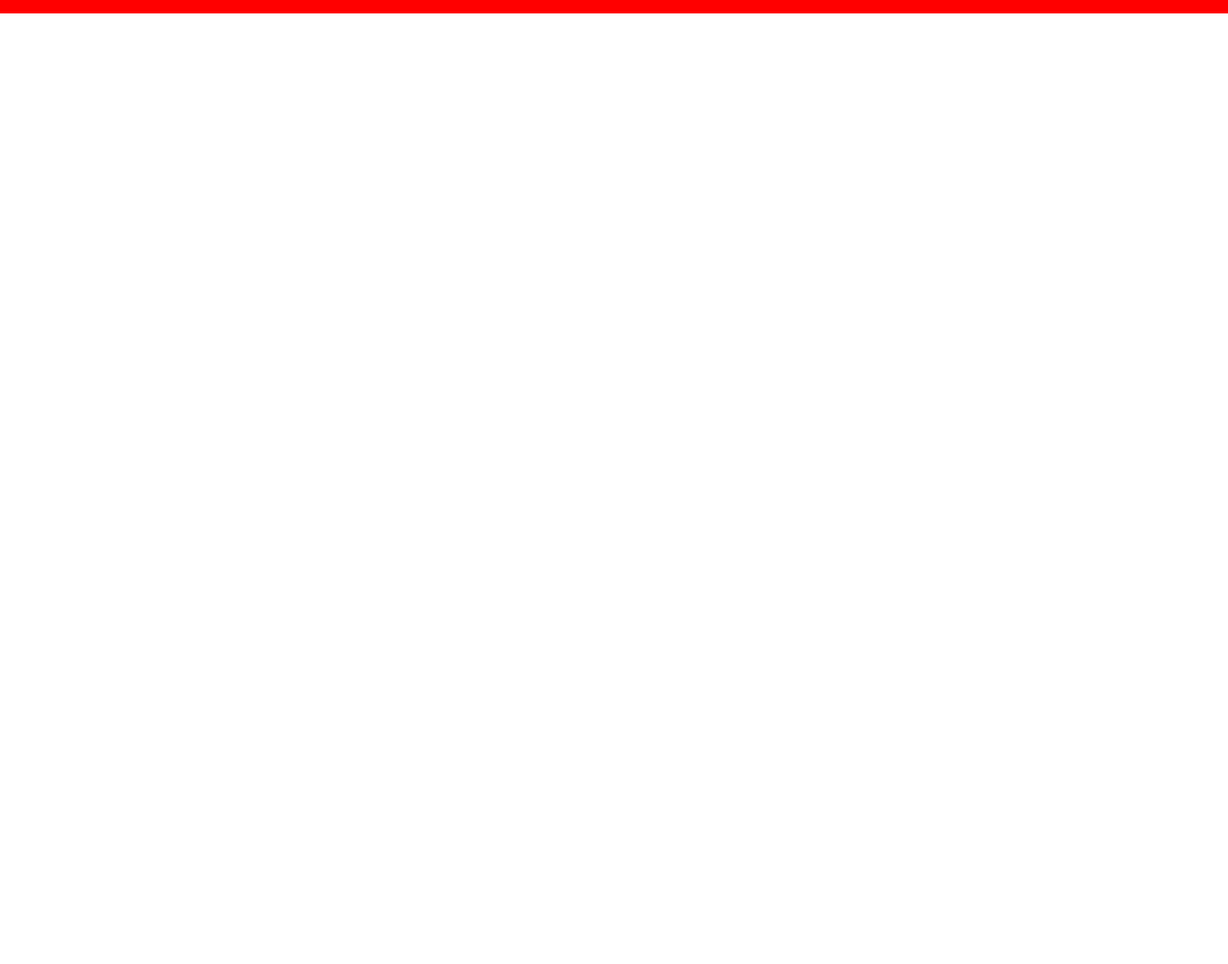
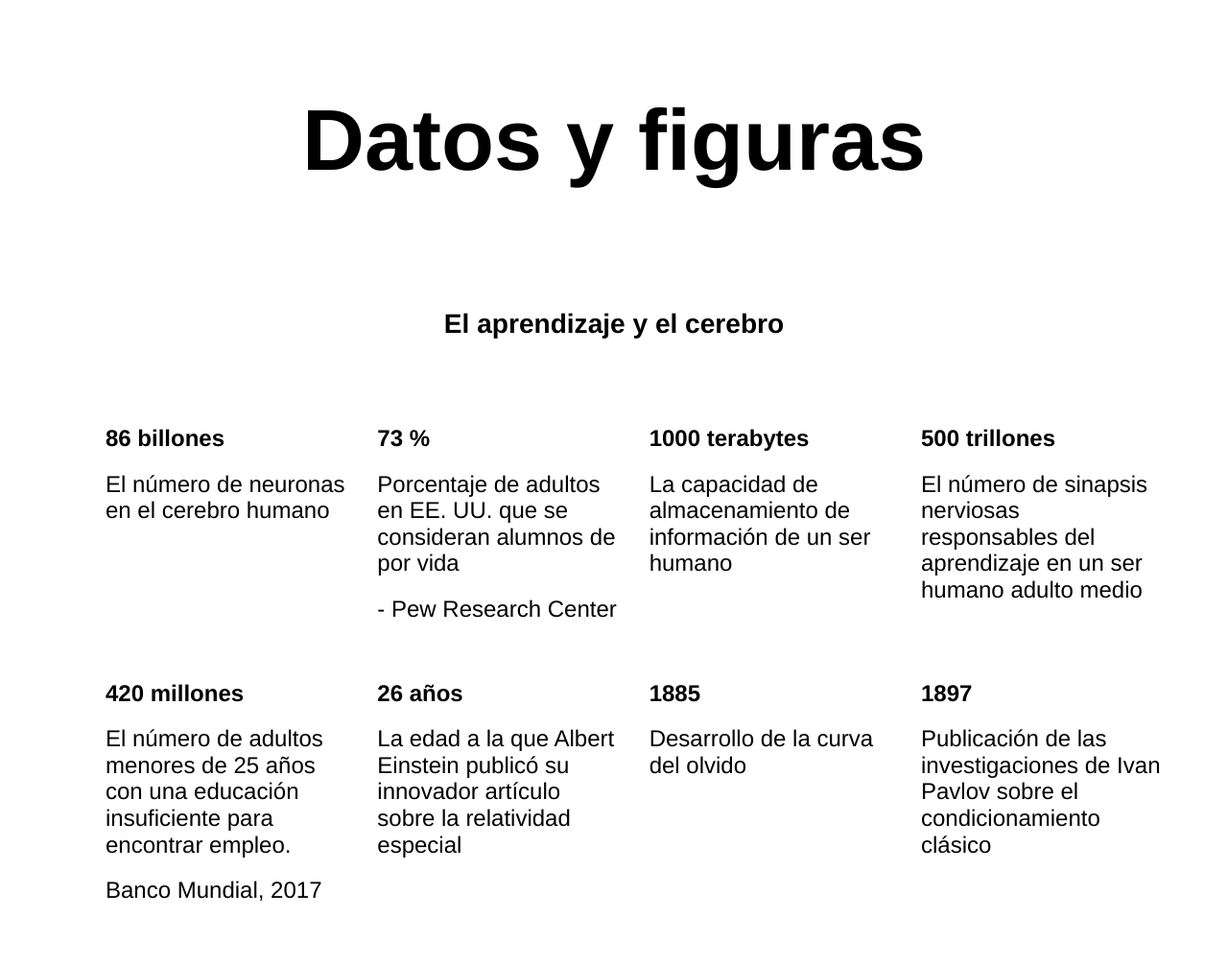
Before and after one commit to JulioEVA/web_project_1_es, a plain HTML site: page index.html in a window 1280 px wide. Shown: the whole page at 96% size. Before the commit the page ends 800 px from the top, so only its background shows below. Drawn offline with Linux system fonts and the light colour scheme.

Commit message:
Add HTML & CSS structure for the digits section

```diff
--- a/index.html
+++ b/index.html
@@ -9,7 +9,7 @@
   </head>
   <body>
     <div class="page">
-<!--       <header class="header">
+      <!--       <header class="header">
         <img
           class="logo logo_place_header"
           src="./images/logo_place_header.png"
@@ -30,10 +30,10 @@
           alt="A white haired person standing atop of a mountain"
         />
         <div class="header__square"></div>
-      </header>
+      </header> -->
 
       <main class="content">
-        <section class="description">
+        <!--         <section class="description">
           <div class="two-columns">
             <div class="two-columns__brief">
               El principal problema de la educación
@@ -70,8 +70,66 @@
         </section> -->
 
         <section class="digits">
+          <div class="section-title">
+            <h2>Datos y figuras</h2>
+          </div>
+          <div class="section-subtitle">
+            <h3>El aprendizaje y el cerebro</h3>
+          </div>
 
-
+          <ul class="table">
+            <li class="cell">
+              <h4 class="heading">86 billones</h4>
+              <p class="text">El número de neuronas en el cerebro humano</p>
+            </li>
+            <li class="cell">
+              <h4 class="heading">73 %</h4>
+              <p class="text">
+                Porcentaje de adultos en EE. UU. que se consideran alumnos de
+                por vida
+              </p>
+              <p class="text">- Pew Research Center</p>
+            </li>
+            <li class="cell">
+              <h4 class="heading">1000 terabytes</h4>
+              <p class="text">
+                La capacidad de almacenamiento de información de un ser humano
+              </p>
+            </li>
+            <li class="cell">
+              <h4 class="heading">500 trillones</h4>
+              <p class="text">
+                El número de sinapsis nerviosas responsables del aprendizaje en
+                un ser humano adulto medio
+              </p>
+            </li>
+            <li class="cell">
+              <h4 class="heading">420 millones</h4>
+              <p class="text">
+                El número de adultos menores de 25 años con una educación
+                insuficiente para encontrar empleo.
+              </p>
+              <p class="text">Banco Mundial, 2017</p>
+            </li>
+            <li class="cell">
+              <h4 class="heading">26 años</h4>
+              <p class="text">
+                La edad a la que Albert Einstein publicó su innovador artículo
+                sobre la relatividad especial
+              </p>
+            </li>
+            <li class="cell">
+              <h4 class="heading">1885</h4>
+              <p class="text">Desarrollo de la curva del olvido</p>
+            </li>
+            <li class="cell">
+              <h4 class="heading">1897</h4>
+              <p class="text">
+                Publicación de las investigaciones de Ivan Pavlov sobre el
+                condicionamiento clásico
+              </p>
+            </li>
+          </ul>
         </section>
 
         <section class="feynman"></section>
--- a/styles/style.css
+++ b/styles/style.css
@@ -1,6 +1,6 @@
-* {
+/* * {
   border: 1px solid red;
-}
+} */
 
 p {
   margin: 0;
@@ -123,6 +123,64 @@ p {
   font-weight: bold;
 }
 
+.digits {
+  display: flex;
+  flex-direction: column;
+  justify-content: space-around;
+}
+
+.section-title {
+  display: flex;
+  justify-content: center;
+  width: 60%;
+  margin: 20px auto;
+
+  line-height: 1.15;
+  font-size: 60px;
+  font-weight: bold;
+}
+
+.section-subtitle {
+  display: flex;
+  justify-content: center;
+  width: 60%;
+  margin: 0 auto 60px;
+
+  line-height: 34px;
+  font-size: 24px;
+  font-weight: normal;
+}
+
+.table {
+  display: flex;
+  width: 1100px;
+  margin: 0 auto 100px;
+  list-style: none;
+  flex-wrap: wrap;
+  justify-content: space-between;
+}
+
+.cell {
+  width: 250px;
+  margin: 0 0 60px;
+}
+
+.heading {
+  margin: 0 0 20px;
+
+  line-height: 1.15;
+  font-size: 24px;
+  font-weight: bold;
+}
+
+.text {
+  margin: 20px 0 0;
+
+  line-height: 1.15;
+  font-size: 24px;
+  font-weight: normal;
+}
+
 /* here we have two examples of selectors in order to remind you how to set styles for elements */
 .header__square-pic {
   height: 568px;
```
